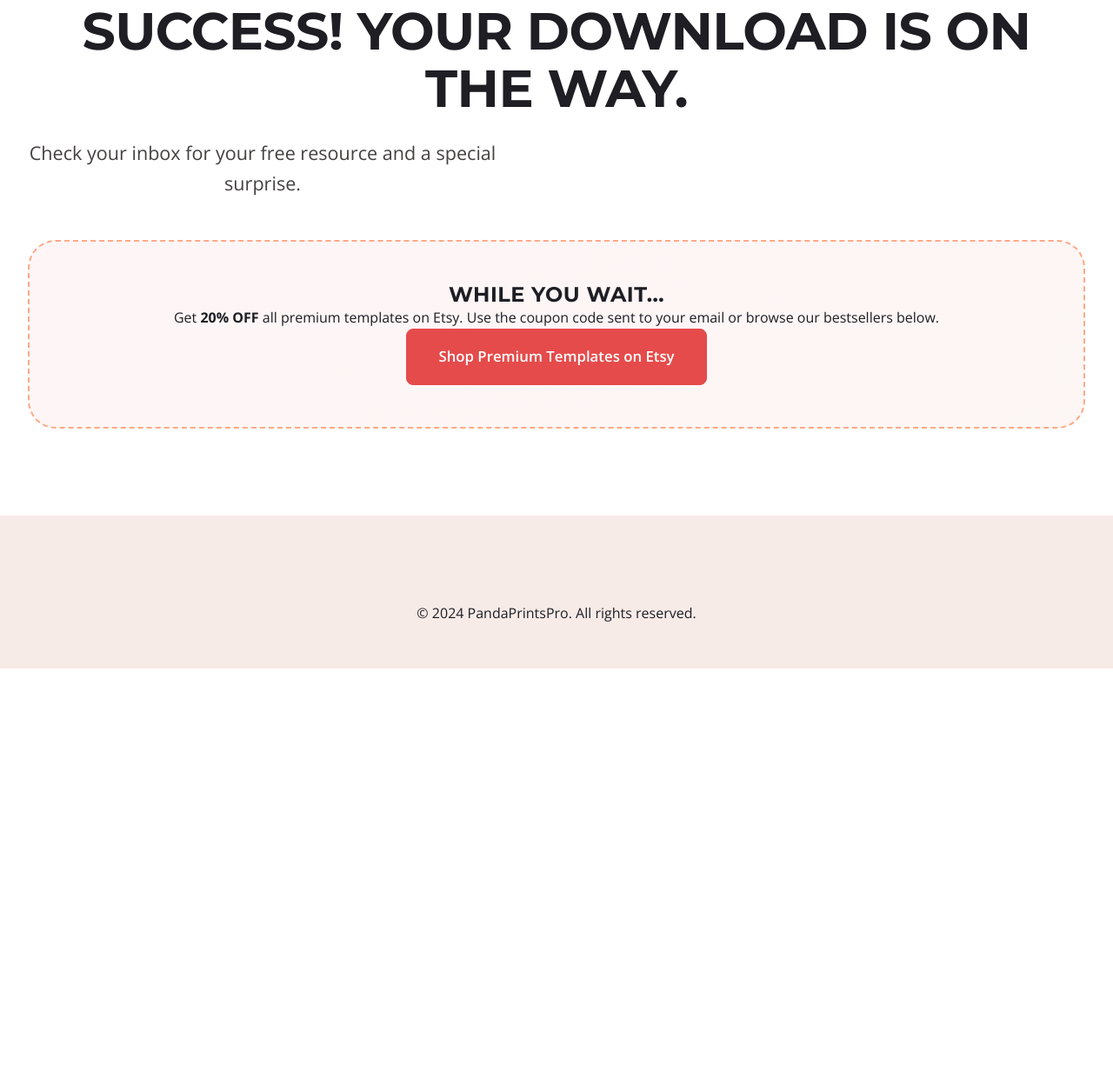
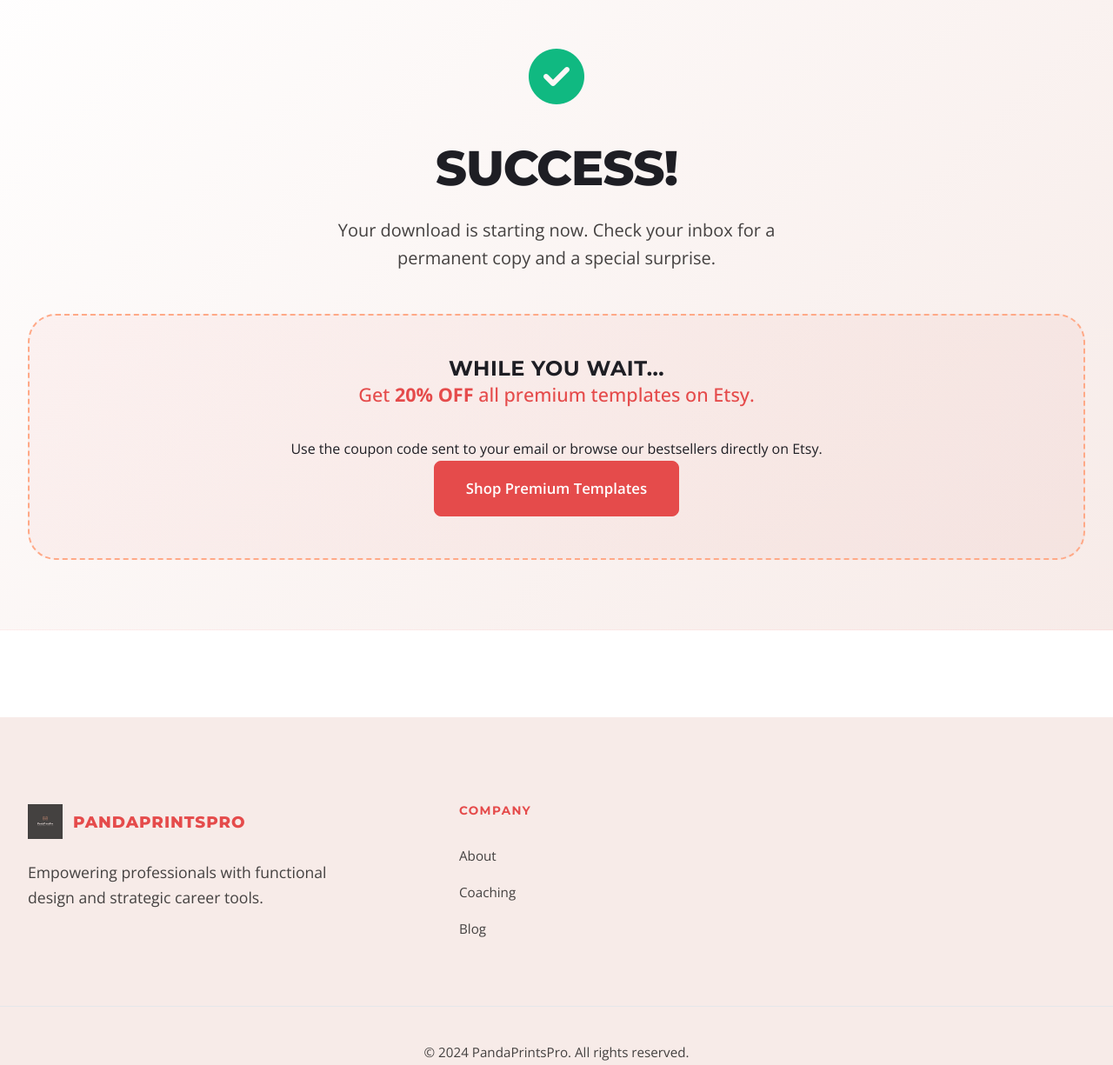
Before and after one commit to arielsan1/PandaPrintsPro, a website built with Vite: page thank-you.html in a window 1280 px wide. Shown: the part 223-1448 px from the top of the page at 87% size. Before the commit the page ends 992 px from the top, so only its background shows below. Built offline with nearby package versions, Linux system fonts and the light colour scheme.

Commit message:
Unify branding and layout on thank-you page

```diff
--- a/thank-you.html
+++ b/thank-you.html
@@ -16,9 +16,9 @@
 
 <body>
     <header class="header">
-        <div class="container header-content">
+        <div class="container nav-container">
             <div class="logo">
-                <img src="/Logo 1.png" alt="PandaPrintsPro Logo">
+                <img src="/assets/logo.png" alt="PandaPrintsPro Logo">
                 <span>PandaPrintsPro</span>
             </div>
             <nav class="nav">
@@ -30,31 +30,56 @@
                     <li><a href="/blog">Blog</a></li>
                 </ul>
             </nav>
+            <button class="mobile-nav-toggle" aria-label="Toggle navigation">
+                <span></span>
+                <span></span>
+                <span></span>
+            </button>
         </div>
     </header>
 
-    <main class="thank-you-page">
-        <section class="section-padding">
+    <main class="thank-you-page section-padding">
+        <section class="hero-subpage">
             <div class="container text-center">
                 <div class="success-icon">
                     <i class="fas fa-check-circle"></i>
                 </div>
-                <h1 class="hero-title">Success! Your Download is on the way.</h1>
-                <p class="hero-subtitle">Check your inbox for your free resource and a special surprise.</p>
+                <h1 class="hero-title">Success!</h1>
+                <p class="hero-subtitle">Your download is starting now. Check your inbox for a permanent copy and a
+                    special surprise.</p>
 
-                <div class="offer-box">
+                <div class="offer-box reveal">
                     <h2>While you wait...</h2>
-                    <p>Get <strong>20% OFF</strong> all premium templates on Etsy. Use the coupon code sent to your
-                        email or browse our bestsellers below.</p>
+                    <p class="lead">Get <strong>20% OFF</strong> all premium templates on Etsy.</p>
+                    <p>Use the coupon code sent to your email or browse our bestsellers directly on Etsy.</p>
                     <a href="https://pandaprintspro.etsy.com" target="_blank" class="btn btn-primary btn-large">Shop
-                        Premium Templates on Etsy</a>
+                        Premium Templates</a>
                 </div>
             </div>
         </section>
     </main>
 
     <footer class="footer">
-        <div class="container text-center">
+        <div class="container footer-grid">
+            <div class="footer-brand">
+                <div class="logo">
+                    <img src="/assets/logo.png" alt="PandaPrintsPro Logo">
+                    <span>PandaPrintsPro</span>
+                </div>
+                <p>Empowering professionals with functional design and strategic career tools.</p>
+            </div>
+            <div class="footer-links">
+                <div class="link-group">
+                    <h4>Company</h4>
+                    <ul>
+                        <li><a href="/#about">About</a></li>
+                        <li><a href="/coaching">Coaching</a></li>
+                        <li><a href="/blog">Blog</a></li>
+                    </ul>
+                </div>
+            </div>
+        </div>
+        <div class="container footer-bottom">
             <p>&copy; 2024 PandaPrintsPro. All rights reserved.</p>
         </div>
     </footer>
```
